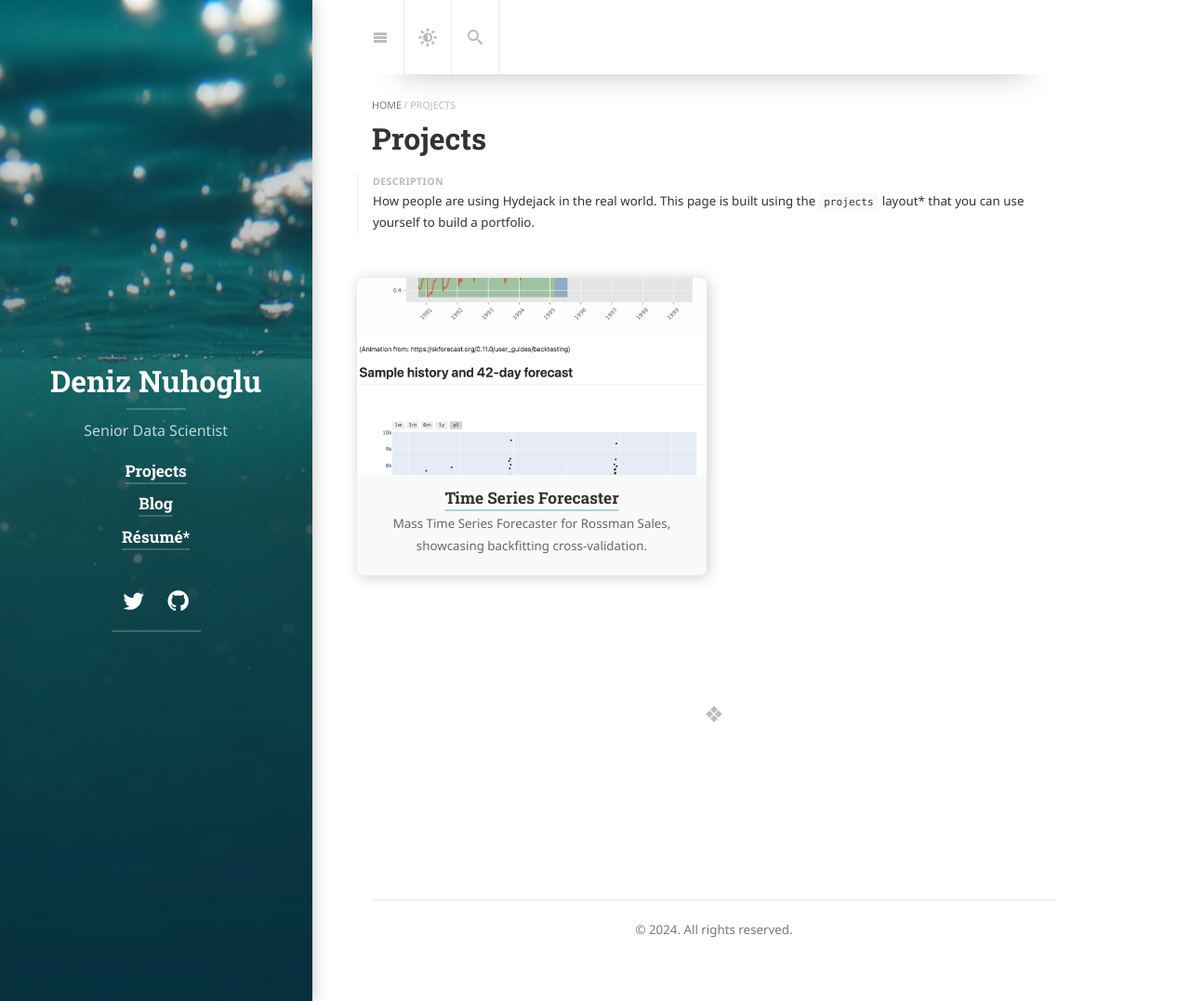
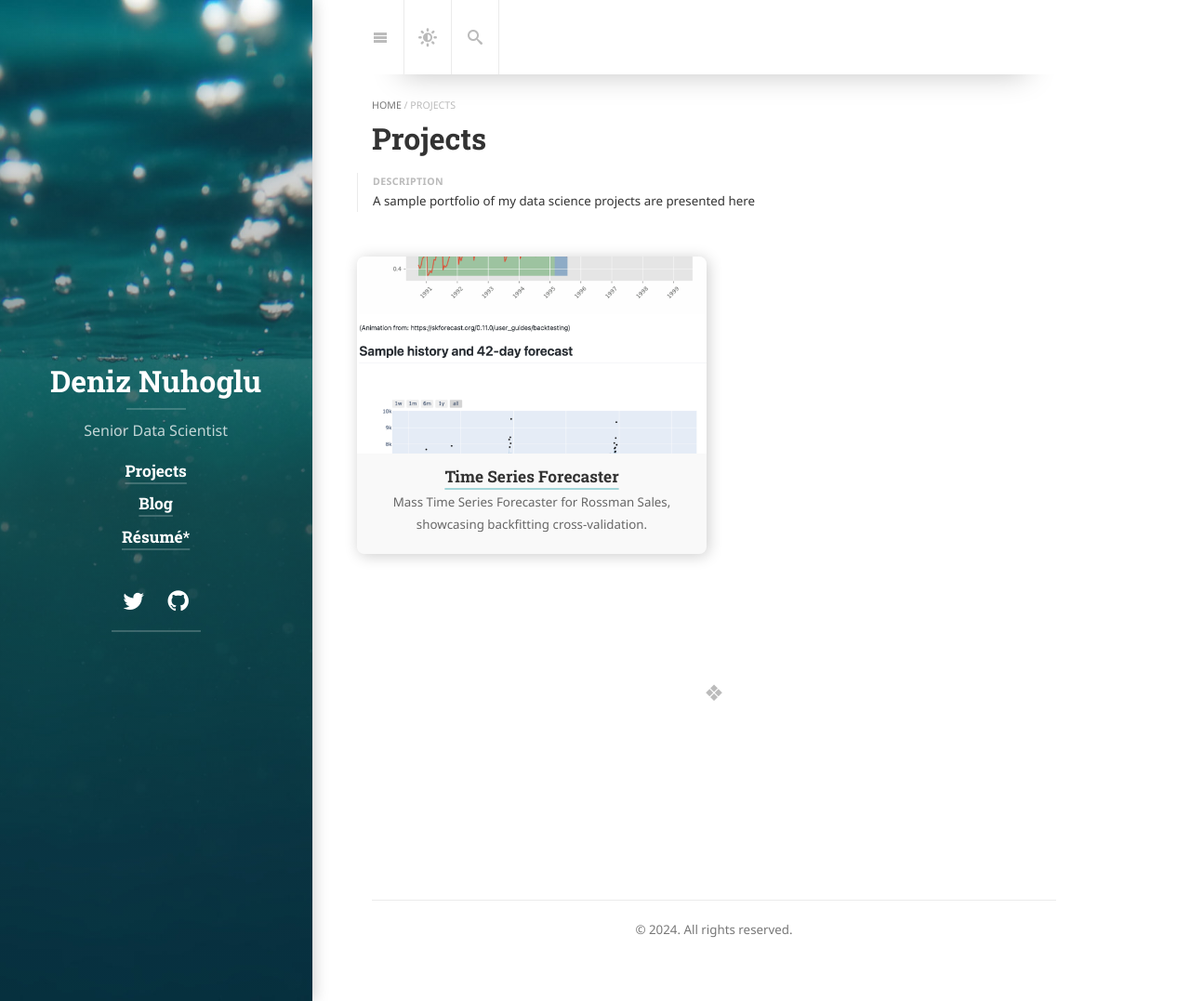
Before and after one commit to denizn/denizn.github.io, a Jekyll site: the page built from projects.md, in a window 1280 px wide and 1077 px high. Shown: the whole window at 93% size. Built offline with Jekyll 4.4.1, drawn with Linux system fonts in a browser that asks for light colours; cached includes are drawn as plain includes; nearby versions of some CDN libraries; some web fonts are replaced; library files that are not in the unit come from our copies.

Commit message:
Update projects.md page

```diff
--- a/projects.md
+++ b/projects.md
@@ -3,7 +3,6 @@ layout: projects
 title: Projects
 show_collection: projects
 description: >
-  How people are using Hydejack in the real world.
-  This page is built using the `projects` layout* that you can use yourself to build a portfolio.
+  A sample portfolio of my data science projects are presented here
 no_groups: true
 ---
```
